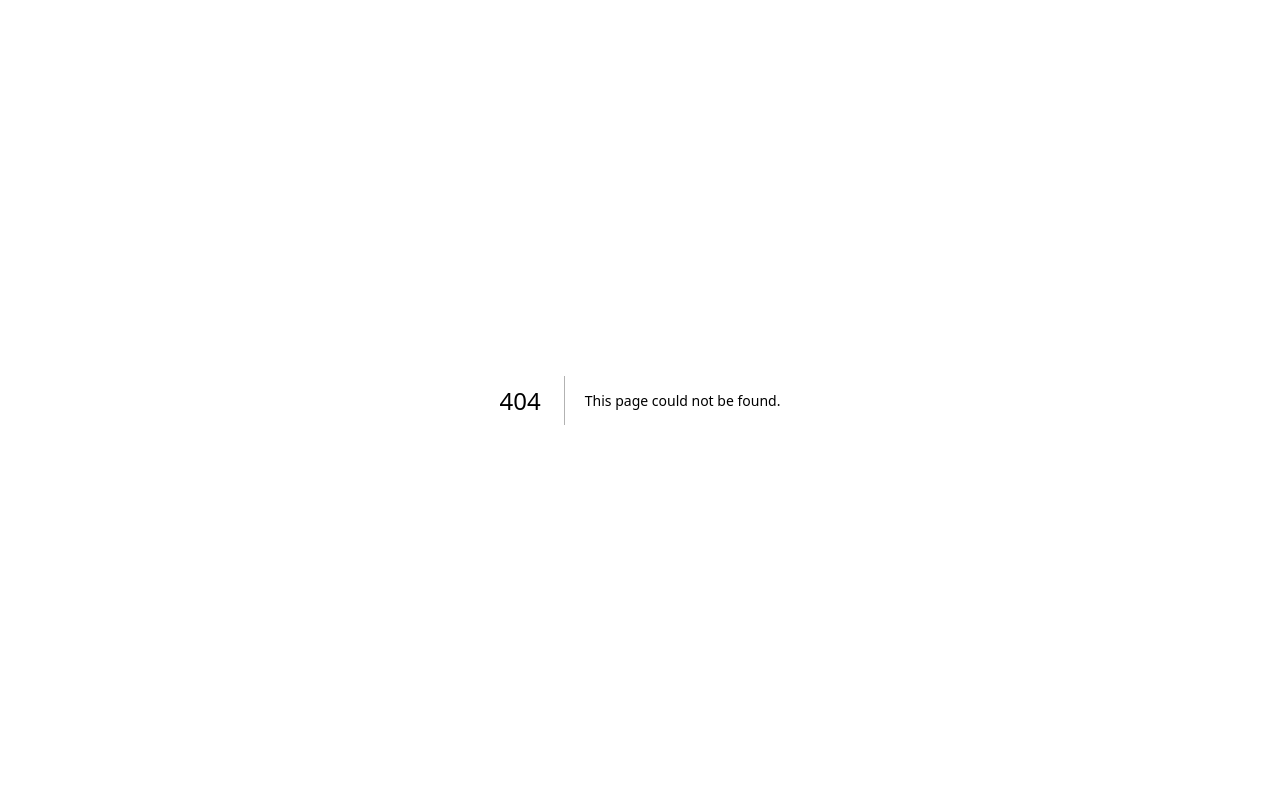
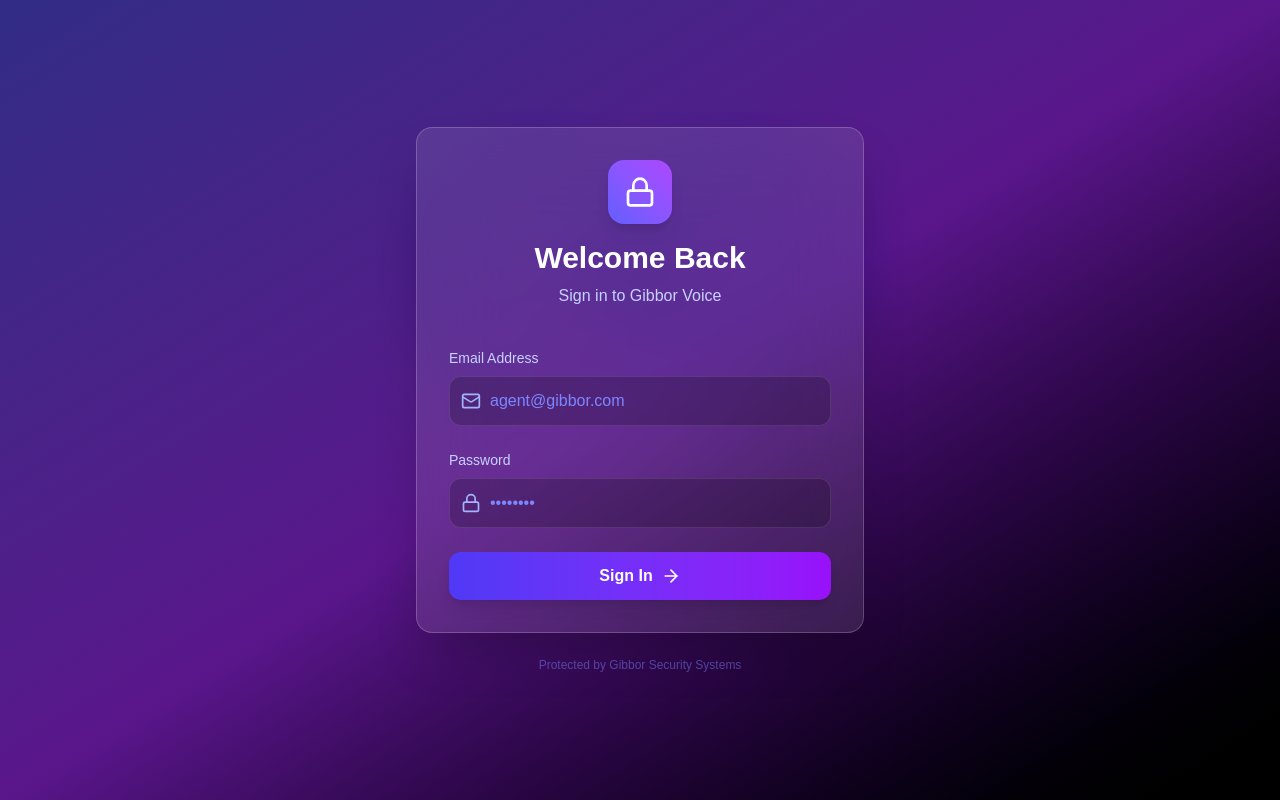
Before and after one commit to Waiharrington/gibbor-voice, a Next.js app in the folder frontend/: page /login in a window 1280 px wide. Before the commit this address had no page. Built offline with nearby package versions, Linux system fonts and the light colour scheme.

Commit message:
Feat: Add Login Page with premium design

```diff
--- /dev/null
+++ b/frontend/app/login/page.tsx
@@ -0,0 +1,124 @@
+'use client';
+
+import { useState } from 'react';
+import { useRouter } from 'next/navigation';
+import { supabase } from '@/utils/supabaseClient'; // Adjusted path based on dir check
+import { Lock, Mail, Loader2, ArrowRight } from 'lucide-react';
+
+export default function LoginPage() {
+    const router = useRouter();
+    const [email, setEmail] = useState('');
+    const [password, setPassword] = useState('');
+    const [loading, setLoading] = useState(false);
+    const [error, setError] = useState<string | null>(null);
+
+    const handleLogin = async (e: React.FormEvent) => {
+        e.preventDefault();
+        setLoading(true);
+        setError(null);
+
+        try {
+            const { data, error: authError } = await supabase.auth.signInWithPassword({
+                email,
+                password
+            });
+
+            if (authError) throw authError;
+
+            if (data.user) {
+                // Check Role
+                const { data: profile } = await supabase
+                    .from('profiles')
+                    .select('role')
+                    .eq('id', data.user.id)
+                    .single();
+
+                if (profile?.role === 'admin') {
+                    router.push('/admin');
+                } else {
+                    router.push('/'); // Dashboard for Agents
+                }
+            }
+        } catch (err: any) {
+            setError(err.message || 'Error signing in');
+        } finally {
+            setLoading(false);
+        }
+    };
+
+    return (
+        <div className="min-h-screen bg-gradient-to-br from-indigo-900 via-purple-900 to-black flex items-center justify-center p-6">
+            <div className="relative w-full max-w-md">
+                {/* Visual Flair */}
+                <div className="absolute top-0 -left-4 w-72 h-72 bg-purple-500 rounded-full mix-blend-multiply filter blur-xl opacity-20 animate-blob"></div>
+                <div className="absolute top-0 -right-4 w-72 h-72 bg-indigo-500 rounded-full mix-blend-multiply filter blur-xl opacity-20 animate-blob animation-delay-2000"></div>
+
+                <div className="relative bg-white/10 backdrop-blur-2xl border border-white/20 shadow-2xl rounded-2xl p-8">
+                    <div className="text-center mb-10">
+                        <div className="w-16 h-16 bg-gradient-to-tr from-indigo-500 to-purple-500 rounded-2xl mx-auto flex items-center justify-center shadow-lg mb-4">
+                            <Lock className="w-8 h-8 text-white" />
+                        </div>
+                        <h1 className="text-3xl font-bold text-white mb-2">Welcome Back</h1>
+                        <p className="text-indigo-200">Sign in to Gibbor Voice</p>
+                    </div>
+
+                    <form onSubmit={handleLogin} className="space-y-6">
+                        <div>
+                            <label className="block text-sm font-medium text-indigo-200 mb-2">Email Address</label>
+                            <div className="relative">
+                                <Mail className="absolute left-3 top-1/2 transform -translate-y-1/2 text-indigo-300 w-5 h-5" />
+                                <input
+                                    type="email"
+                                    required
+                                    value={email}
+                                    onChange={(e) => setEmail(e.target.value)}
+                                    className="w-full bg-black/20 border border-white/10 rounded-xl px-10 py-3 text-white placeholder-indigo-400 focus:outline-none focus:ring-2 focus:ring-indigo-500 focus:border-transparent transition-all"
+                                    placeholder="agent@gibbor.com"
+                                />
+                            </div>
+                        </div>
+
+                        <div>
+                            <label className="block text-sm font-medium text-indigo-200 mb-2">Password</label>
+                            <div className="relative">
+                                <Lock className="absolute left-3 top-1/2 transform -translate-y-1/2 text-indigo-300 w-5 h-5" />
+                                <input
+                                    type="password"
+                                    required
+                                    value={password}
+                                    onChange={(e) => setPassword(e.target.value)}
+                                    className="w-full bg-black/20 border border-white/10 rounded-xl px-10 py-3 text-white placeholder-indigo-400 focus:outline-none focus:ring-2 focus:ring-indigo-500 focus:border-transparent transition-all"
+                                    placeholder="••••••••"
+                                />
+                            </div>
+                        </div>
+
+                        {error && (
+                            <div className="bg-red-500/10 border border-red-500/20 text-red-200 p-3 rounded-lg text-sm text-center">
+                                {error}
+                            </div>
+                        )}
+
+                        <button
+                            type="submit"
+                            disabled={loading}
+                            className="w-full bg-gradient-to-r from-indigo-600 to-purple-600 hover:from-indigo-500 hover:to-purple-500 text-white font-bold py-3 rounded-xl shadow-lg transform hover:-translate-y-0.5 transition-all flex items-center justify-center gap-2 group"
+                        >
+                            {loading ? (
+                                <Loader2 className="w-5 h-5 animate-spin" />
+                            ) : (
+                                <>
+                                    Sign In <ArrowRight className="w-5 h-5 group-hover:translate-x-1 transition-transform" />
+                                </>
+                            )}
+                        </button>
+                    </form>
+                </div>
+
+                <p className="text-center text-indigo-400/50 mt-6 text-xs">
+                    Protected by Gibbor Security Systems
+                </p>
+            </div>
+        </div>
+    );
+}
```
